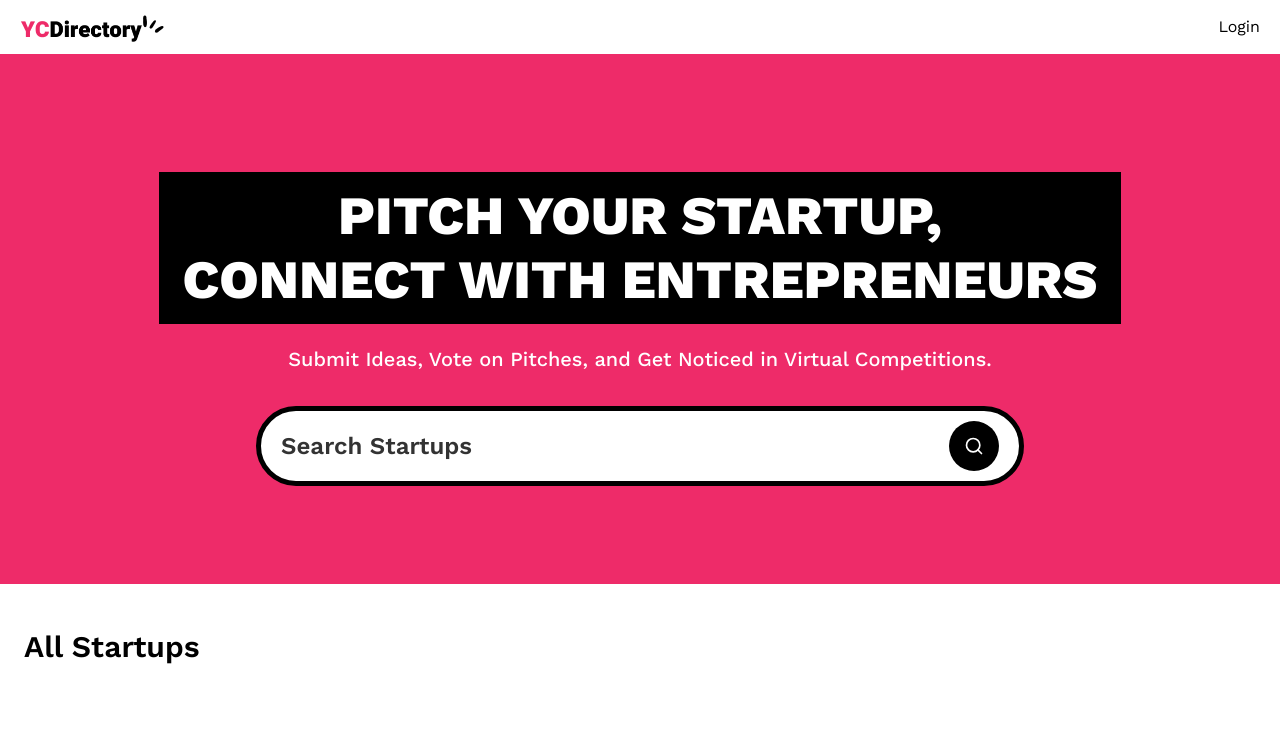
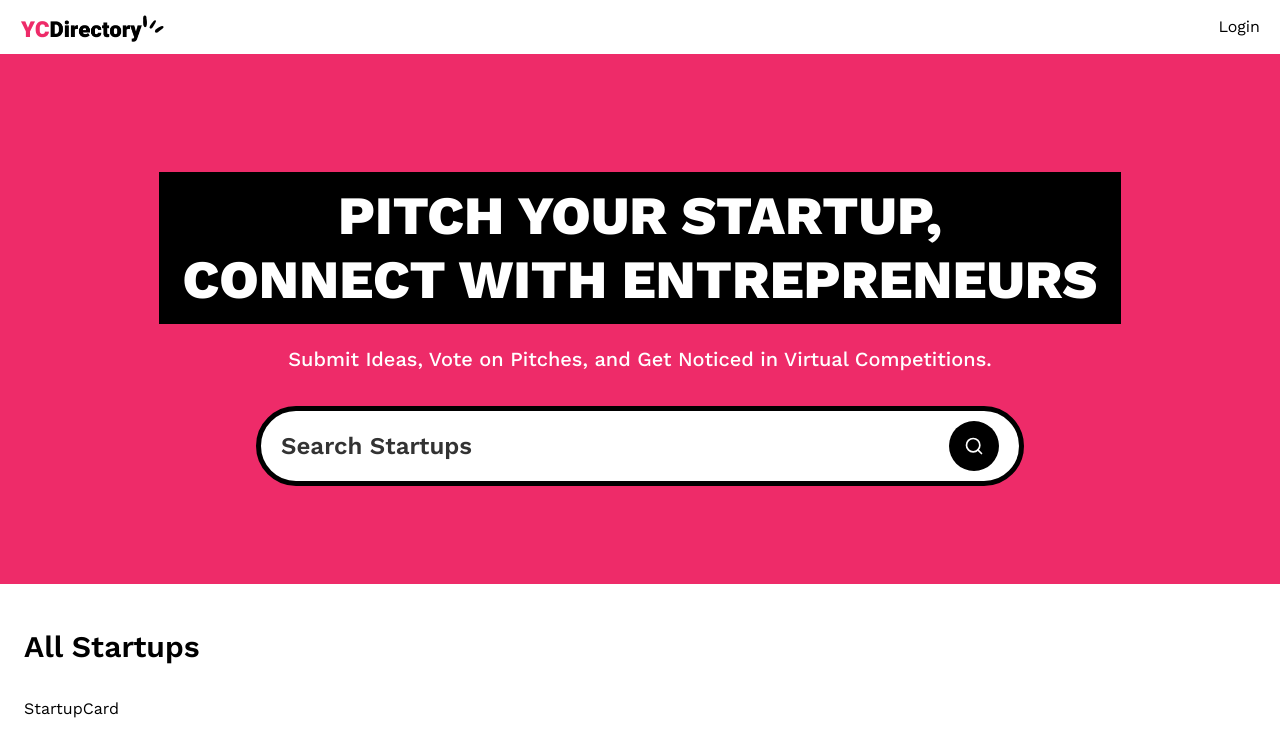
Before and after one commit to qhoncheh/YC-Directory-Next.js, a Next.js app: page / in a window 1280 px wide. Shown: the top 756 px of the page. Built offline with nearby package versions, Linux system fonts and the light colour scheme; no server answers.

Commit message:
startappcard

```diff
--- a/app/(root)/page.tsx
+++ b/app/(root)/page.tsx
@@ -1,9 +1,21 @@
 
+import StartupCard from "@/components/StartupCard";
 import SearchForm from "../../components/SearchForm";
 
 export default async function Home({ searchParams}: {searchParams: Promise<{ query?: string }>}) {
   const query = (await searchParams).query
 
+
+  const posts = [{
+    _createdAt: 'yesterday',
+    views: 55,
+    author: { _id: 1} ,
+    _id: 1,
+    description: " This is a description",
+    image: "",
+    category:"Robots",
+    title:"We Robots",
+  }]
   return (
     <>
       <section className="pink_container">
@@ -21,7 +33,13 @@ export default async function Home({ searchParams}: {searchParams: Promise<{ que
         </p>
 
         <ul className="mt-7 card_grid">
-
+          {posts?.length > 0 ? (
+            posts.map((post : StartupCardType, index: number) => (
+              <StartupCard />
+            ))
+          ):(
+            <p className="no-results">No Startup found</p>
+          )}
         </ul>
       </section>
     </>
--- /dev/null
+++ b/components/StartupCard.tsx
@@ -0,0 +1,7 @@
+const StartupCard = () =>{
+    return(
+        <div>StartupCard</div>
+    )
+}
+
+export default StartupCard
```
